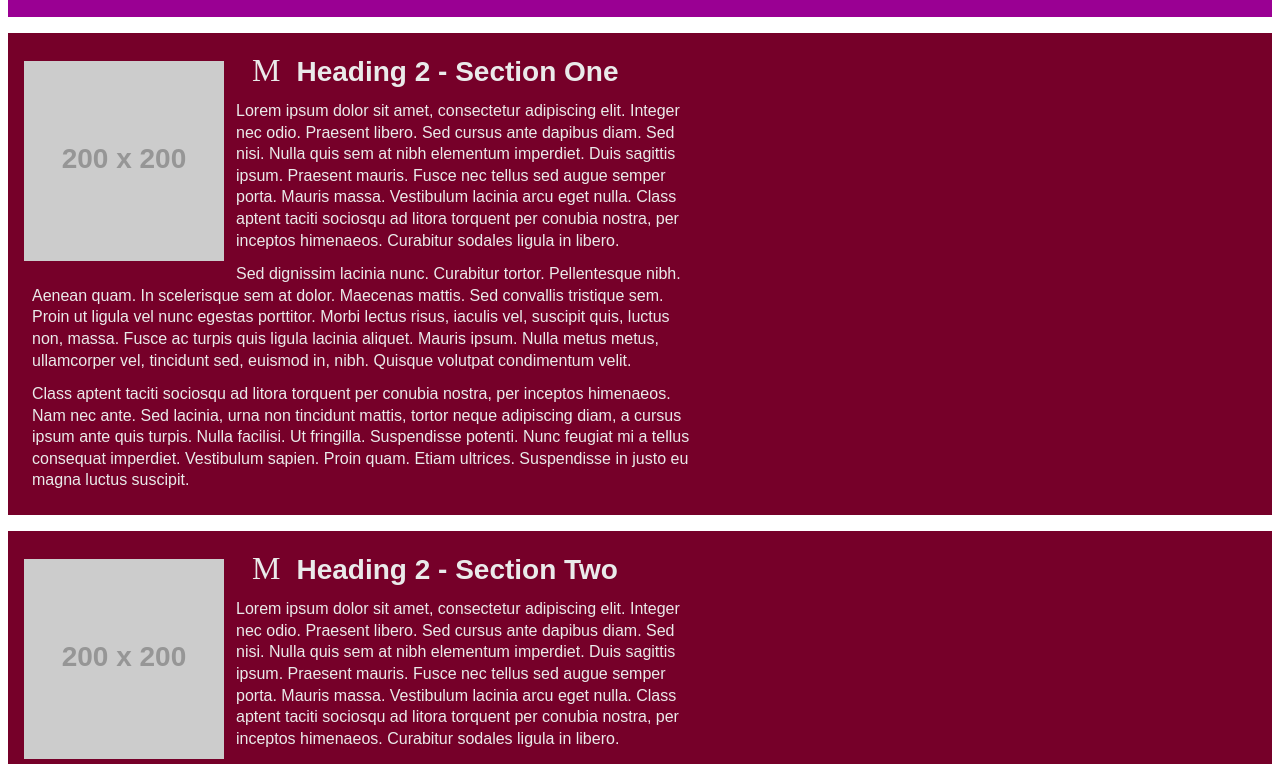
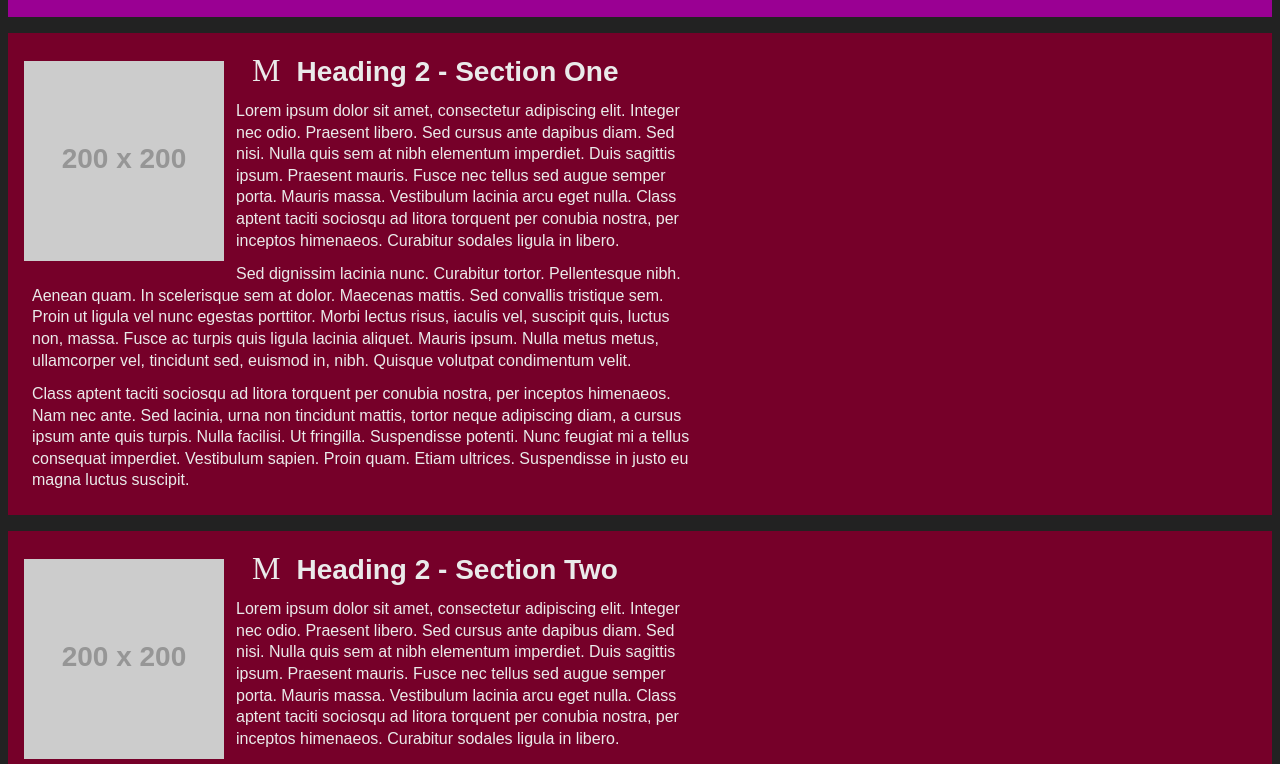
Before and after one commit to teadams5/viewport, a plain HTML site: page index.html in a window 1280 px wide. Shown: the part 104-868 px from the top of the page. Drawn offline with Linux system fonts and the dark colour scheme; placeholder pictures from the web are drawn by us; some icons are missing.

Commit message:
add dark mode

```diff
--- a/styles/adams.styles.css
+++ b/styles/adams.styles.css
@@ -1,4 +1,4 @@
-/* YOUR NAME GOES HERE */
+/* Timothy Adams */
 
 /* --------------- ADD CSS RESET TO THE FILE HERE --------------- */
 
@@ -31,9 +31,12 @@
 
 /* ----- CHECK FOR USER DARK MODE PREFERENCE ----- */
 /* --------------- BEGIN USER PREFERS DARK COLOR SCHEME QUERY --------------- */
-
+@media (prefers-color-scheme: dark) {
 /* CHANGE THE BODY'S BACKGROUND COLOR TO THE DARK GRAY IF THE USER PREFERS DARK MODE */
-
+    body {
+        background-color: var(--dark-gray);
+    }
+}
 /* --------------- END USER PREFERS DARK COLOR SCHEME QUERY --------------- */
 
 
```
